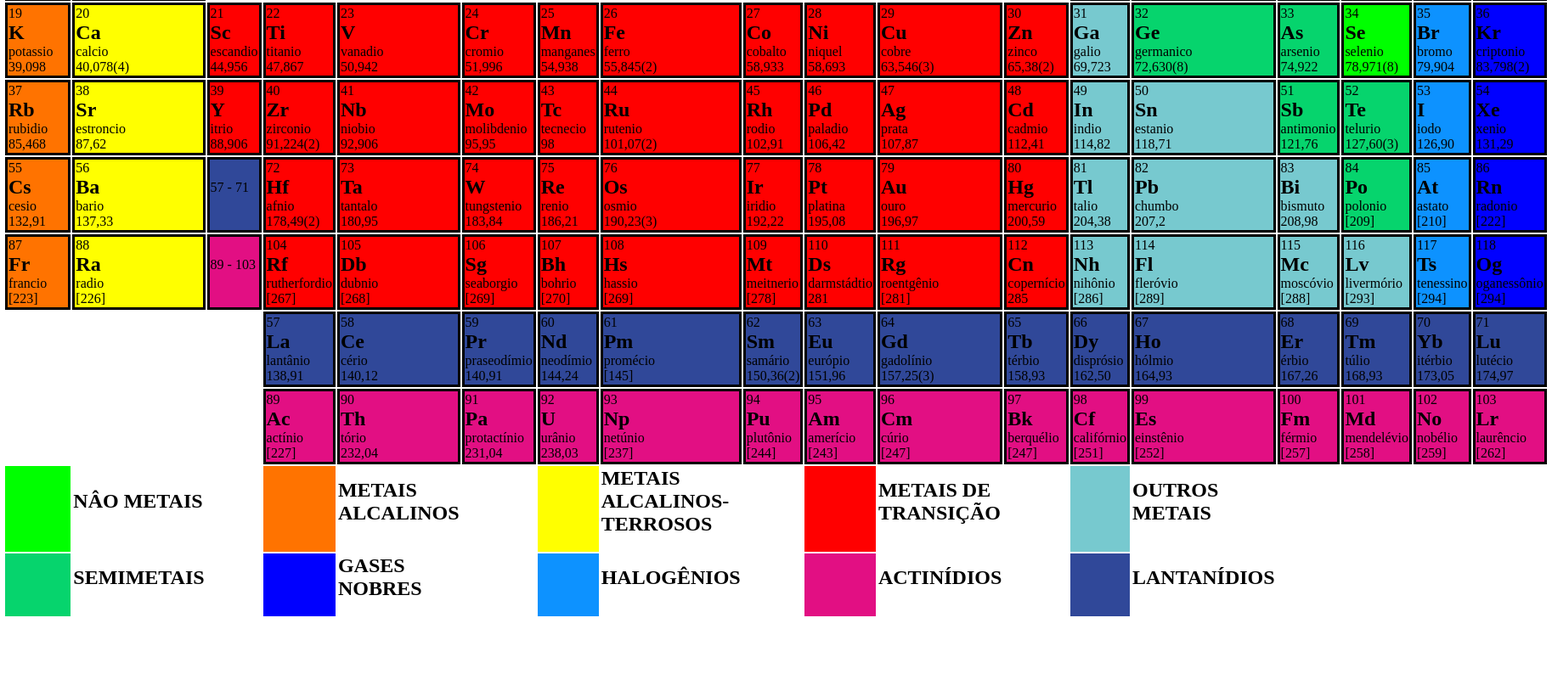
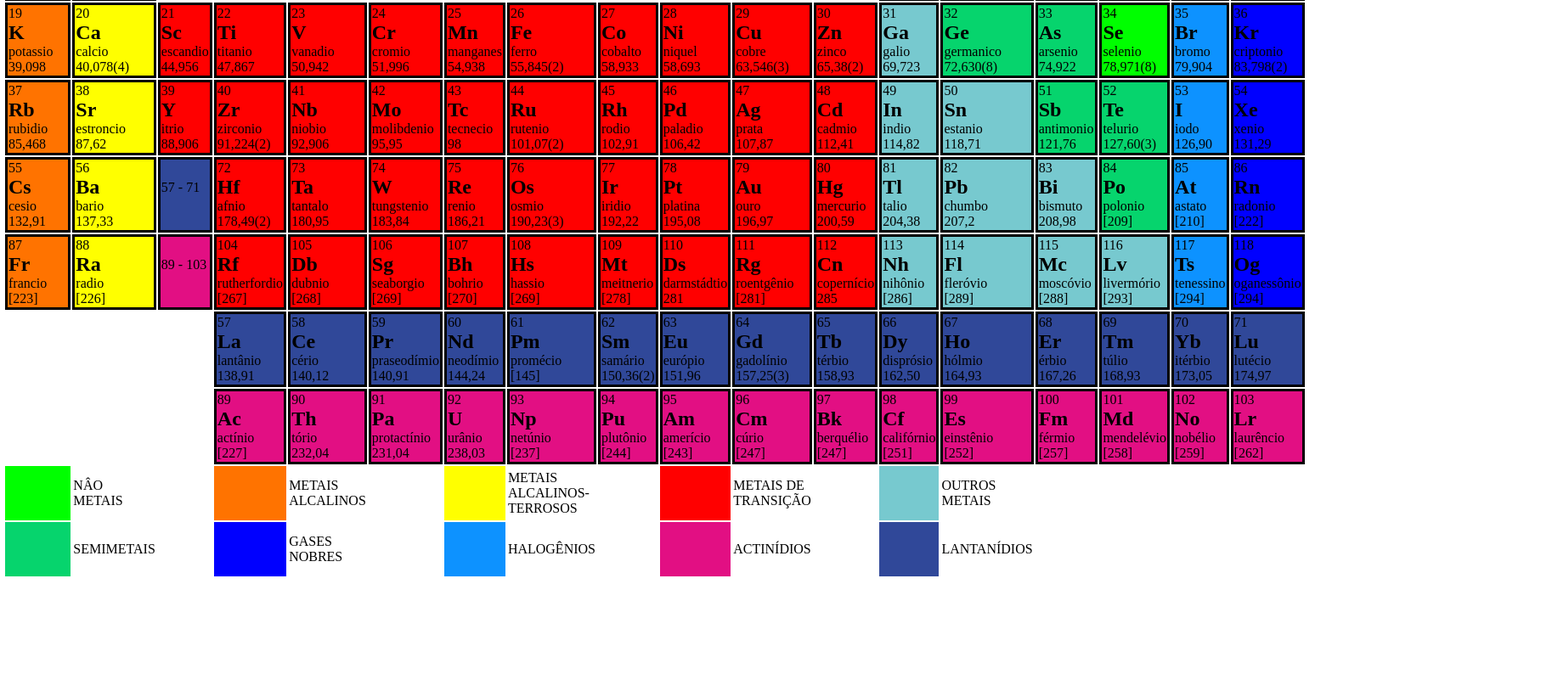
Before and after one commit to TVXys/TabelaPeriodica, a plain HTML site: page index.html in a window 1280 px wide. Shown: the part 272-1066 px from the top of the page at 85% size, 1827 px wide, since content can reach past the window. After the commit the page ends 1019 px from the top, so only its background shows below. Drawn offline with Linux system fonts and the light colour scheme.

Commit message:
Add files via upload

```diff
--- a/index.html
+++ b/index.html
@@ -1174,7 +1174,7 @@
             </td>
             <td class="">
                 <div></div>
-                <h2>NÂO METAIS</h2>
+                NÂO METAIS
                 <br>
             </td>
             <td class="">
@@ -1189,7 +1189,7 @@
             </td>
             <td class="">
                 <div></div>
-                <h2>METAIS ALCALINOS</h2>
+                METAIS ALCALINOS
                 <br>
             </td>
             <td class="">
@@ -1204,7 +1204,7 @@
             </td>
             <td class="">
                 <div></div>
-                <h2>METAIS ALCALINOS-TERROSOS</h2>
+                METAIS ALCALINOS-TERROSOS
                 <br>
             </td>
             <td class="">
@@ -1219,7 +1219,7 @@
             </td>
             <td class="">
                 <div></div>
-                <h2>METAIS DE TRANSIÇÃO</h2>
+                METAIS DE TRANSIÇÃO
                 <br>
             </td>
             <td class="">
@@ -1234,7 +1234,7 @@
             </td>
             <td class="">
                 <div></div>
-                <h2>OUTROS METAIS</h2>
+                OUTROS METAIS
                 <br>
             </td>
             <td class="">
@@ -1276,7 +1276,7 @@
             </td>
             <td class="">
                 <div></div>
-                <h2>SEMIMETAIS</h2>
+                SEMIMETAIS
                 <br>
             </td>
             <td class="">
@@ -1291,7 +1291,7 @@
             </td>
             <td class="">
                 <div></div>
-                <h2>GASES NOBRES</h2>
+                GASES NOBRES
                 <br>
             </td>
             <td class="">
@@ -1306,7 +1306,7 @@
             </td>
             <td class="">
                 <div></div>
-                <h2>HALOGÊNIOS</h2>
+                HALOGÊNIOS
                 <br>
             </td>
             <td class="">
@@ -1321,7 +1321,7 @@
             </td>
             <td class="">
                 <div></div>
-                <h2>ACTINÍDIOS</h2>
+                ACTINÍDIOS
                 <br>
             </td>
             <td class="">
@@ -1336,7 +1336,7 @@
             </td>
             <td class="">
                 <div></div>
-                <h2>LANTANÍDIOS</h2>
+                LANTANÍDIOS
                 <br>
             </td>
             <td class="">
```
